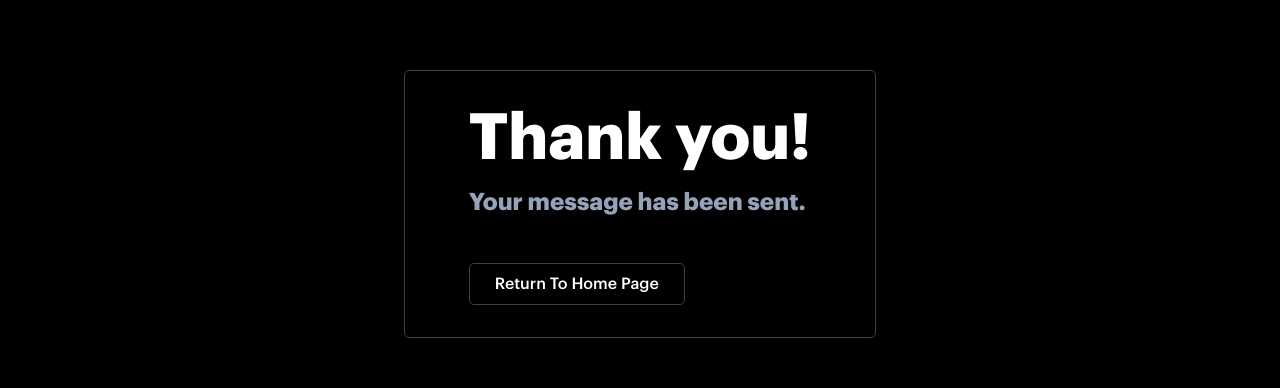
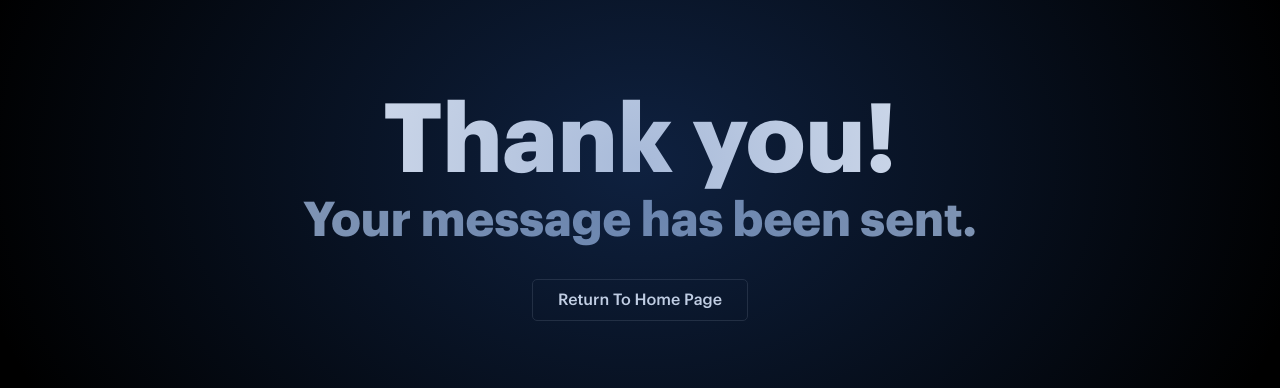
Before and after one commit to benlikescode/portfolio, a Next.js app: page /success in a window 1280 px wide. Shown: the part 198-586 px from the top of the page. Built offline with nearby package versions, Linux system fonts and the light colour scheme.

Commit message:
Updated 404 and Success Pages

```diff
--- a/components/Gradients/Gradients.tsx
+++ b/components/Gradients/Gradients.tsx
@@ -1,14 +1,18 @@
 import React, { FC } from 'react'
 import styled from 'styled-components'
 
-const StyledHeroGradient = styled.div`
+type Props = {
+  color?: string;
+}
+
+const StyledHeroGradient = styled.div<Props>`
   width: 100%;
   height: 960px;
   position: absolute;
   top: 0;
   left: 0;
   pointer-events: none;
-  background: radial-gradient(53.09% 53.09% at 50% 37.57%, rgba(160, 37, 153, 0.4) 0%, rgba(18, 19, 24, 0) 100%);
+  background: ${({ color }) => `radial-gradient(53.09% 53.09% at 50% 37.57%, ${color ? color : 'rgba(160, 37, 153, 0.4)'} 0%, rgba(18, 19, 24, 0) 100%)`};
 `
 
 const StyledMiddleGradient = styled.div`
@@ -31,8 +35,8 @@ const StyledFooterGradient = styled.div`
   background: radial-gradient(50% 50% at 50% 50%, rgba(0, 119, 167, 0.15) 0%, rgba(0, 0, 0, 0) 100%);
 `
 
-export const HeroGradient: FC = () => {
-  return <StyledHeroGradient />
+export const HeroGradient: FC<Props> = ({ color }) => {
+  return <StyledHeroGradient color={color} />
 }
 
 export const MiddleGradient: FC = () => {
--- a/pages/404.tsx
+++ b/pages/404.tsx
@@ -2,6 +2,7 @@ import styled from 'styled-components';
 import Head from 'next/head'
 import Link from 'next/link'
 import { Navbar, Footer } from '../components/Sections'
+import { HeroGradient } from '../components/Gradients';
 
 const StyledMain = styled.main`
   min-height: calc(100vh - 68px - 63.59px);
@@ -47,6 +48,7 @@ export default function Custom404() {
     </Head>
 
     <Navbar />
+    <HeroGradient color="#9A000066"/>
 
     <StyledMain>
       <StyledTitle>404</StyledTitle>
--- a/pages/success.tsx
+++ b/pages/success.tsx
@@ -3,22 +3,24 @@ import Head from 'next/head'
 import { Navbar, Footer } from '../components/Sections'
 import styled from 'styled-components'
 import Link from 'next/link'
+import { HeroGradient } from '../components/Gradients'
 
 const StyledMain = styled.main`
   min-height: calc(100vh - 68px - 63.59px);
   display: flex;
   align-items: center;
   justify-content: center;
+  flex-direction: column;
 `
 
 const StyledTitle = styled.h1`
   color: var(--color1);
-  font-size: clamp(2rem, 10vw, 4rem);
+  font-size: clamp(2rem, 20vw, 6rem);
 `
 
 const StyledSubTitle = styled.h2`
   color: var(--color2);
-  font-size: clamp(1.5rem, 1vw, 3rem);
+  font-size: clamp(1.8rem, 10vw, 3rem);
 `
 
 const HomeButton = styled.button`
@@ -56,18 +58,16 @@ const ThanksPage: NextPage = () => {
       </Head>
 
       <Navbar />
+      <HeroGradient color="#2553A066"/>
 
       <StyledMain>
-        <StyledBox>
-          <StyledTitle>Thank you!</StyledTitle>
+        <StyledTitle>Thank you!</StyledTitle>
 
-          <StyledSubTitle>Your message has been sent.</StyledSubTitle>
+        <StyledSubTitle>Your message has been sent.</StyledSubTitle>
 
-          <Link href="/">
-            <HomeButton>Return To Home Page</HomeButton>
-          </Link>
-
-        </StyledBox>
+        <Link href="/" passHref>
+          <HomeButton>Return To Home Page</HomeButton>
+        </Link>
       </StyledMain>
 
       <Footer />
--- a/styles/globals.css
+++ b/styles/globals.css
@@ -46,7 +46,7 @@
   --background2: #0C1222;
   --background3: #1E293B;
   --darkPurple: #7C3AED;
-  --borderColor: #334155;
+  --borderColor: #222222;
 }
 
 html,
```
